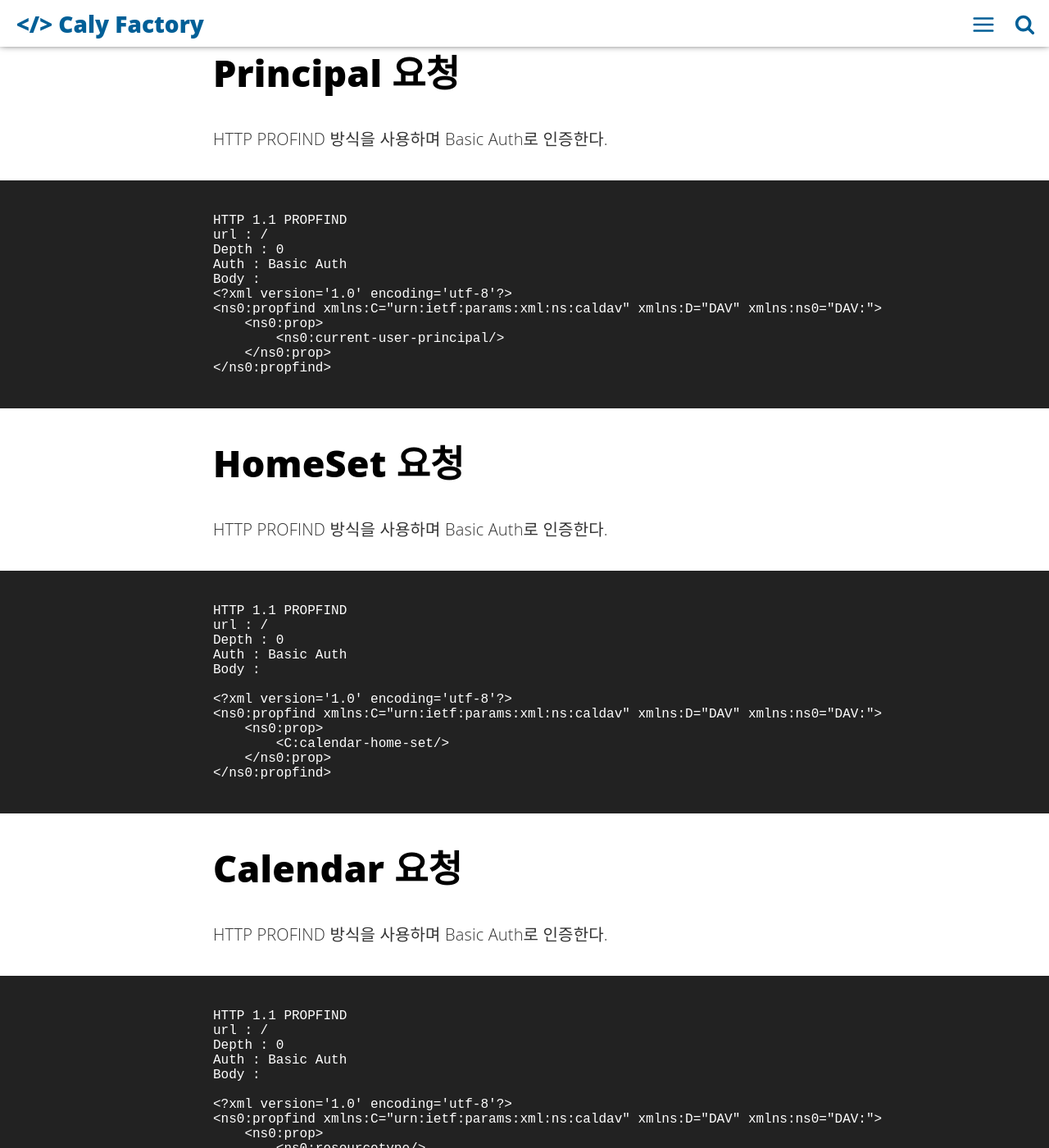
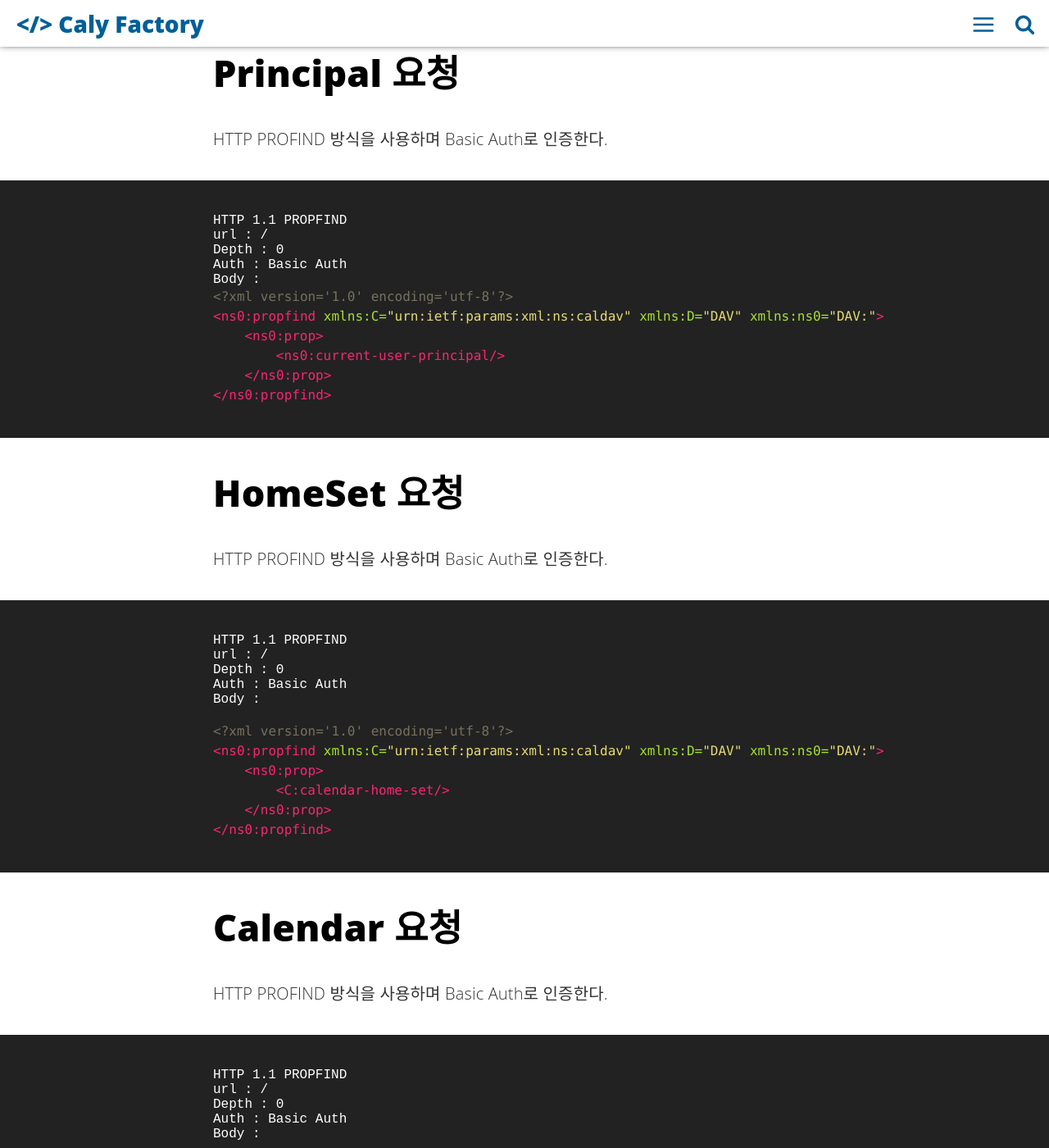
Before and after one commit to CalyFactory/CalyFactory.github.io, a Jekyll site: the page built from _posts/2017-02-03-caldav-sync-2.md, in a window 1280 px wide and 1400 px high, scrolled down 876 px. Shown: the whole window at 82% size. Built offline with Jekyll 4.4.1, drawn with Linux system fonts in a browser that asks for light colours; comment, search, counter and statistics services are not loaded; some of the changed text lies outside the part shown.

Commit message:
fix code

````diff
--- a/_posts/2017-02-03-caldav-sync-2.md
+++ b/_posts/2017-02-03-caldav-sync-2.md
@@ -22,7 +22,7 @@ introduction: 'caldav 동기화 구현해보기(1)'
 # Principal 요청
 HTTP PROFIND 방식을 사용하며 Basic Auth로 인증한다.
 
-```
+```xml
 HTTP 1.1 PROPFIND
 url : /
 Depth : 0
@@ -39,7 +39,7 @@ Body :
 # HomeSet 요청
 HTTP PROFIND 방식을 사용하며 Basic Auth로 인증한다.
 
-```
+```xml
 HTTP 1.1 PROPFIND
 url : /
 Depth : 0
@@ -94,7 +94,7 @@ Body :
 # ETag 요청
 HTTP PROFIND 방식을 사용하며 Basic Auth로 인증한다.
 
-```
+```xml
 HTTP 1.1 PROPFIND
 url : /
 Depth : 0
````
